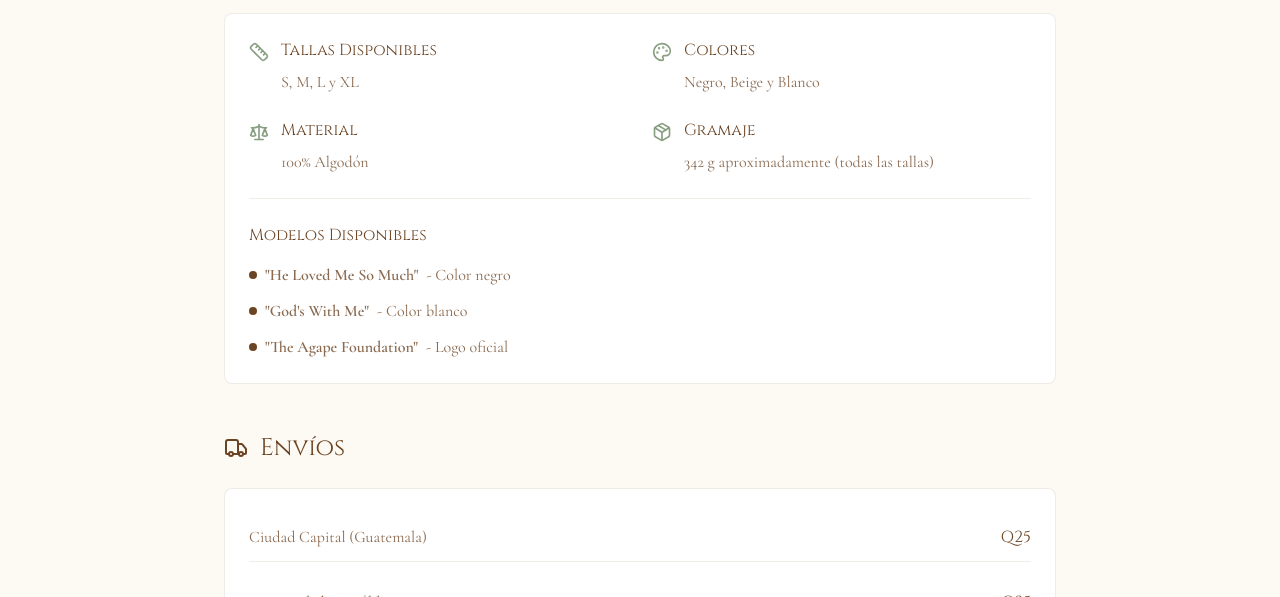
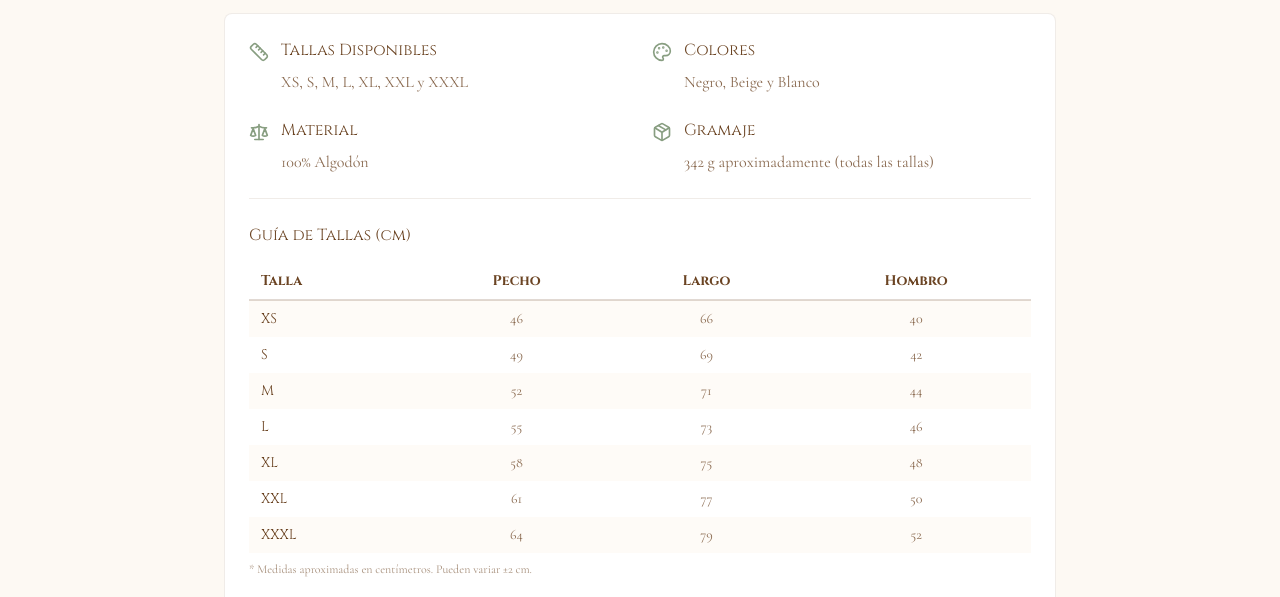
Before and after one commit to gcabrera1983/bfrezko-replica, a Next.js app: page /info in a window 1280 px wide. Shown: the part 355-952 px from the top of the page. Built offline with nearby package versions, Linux system fonts and the light colour scheme; no server answers; the database is empty.

Commit message:
feat: agregar tabla de tallas XS-XXXL con medidas en pagina info

```diff
--- a/src/app/info/page.tsx
+++ b/src/app/info/page.tsx
@@ -26,7 +26,7 @@ export default function InfoPage() {
                 <div>
                   <h3 className="font-cinzel text-[#6B4423] mb-2">Tallas Disponibles</h3>
                   <p className="font-cormorant text-[#6B4423]/80">
-                    S, M, L y XL
+                    XS, S, M, L, XL, XXL y XXXL
                   </p>
                 </div>
               </div>
@@ -60,6 +60,43 @@ export default function InfoPage() {
                   </p>
                 </div>
               </div>
+            </div>
+
+            <div className="border-t border-[#6B4423]/10 mt-6 pt-6">
+              <h3 className="font-cinzel text-[#6B4423] mb-4">Guía de Tallas (cm)</h3>
+              <div className="overflow-x-auto">
+                <table className="w-full text-sm">
+                  <thead>
+                    <tr className="border-b-2 border-[#6B4423]/20">
+                      <th className="text-left py-2 px-3 font-cinzel text-[#6B4423]">Talla</th>
+                      <th className="text-center py-2 px-3 font-cinzel text-[#6B4423]">Pecho</th>
+                      <th className="text-center py-2 px-3 font-cinzel text-[#6B4423]">Largo</th>
+                      <th className="text-center py-2 px-3 font-cinzel text-[#6B4423]">Hombro</th>
+                    </tr>
+                  </thead>
+                  <tbody className="font-cormorant text-[#6B4423]/80">
+                    {[
+                      { talla: 'XS', pecho: '46', largo: '66', hombro: '40' },
+                      { talla: 'S', pecho: '49', largo: '69', hombro: '42' },
+                      { talla: 'M', pecho: '52', largo: '71', hombro: '44' },
+                      { talla: 'L', pecho: '55', largo: '73', hombro: '46' },
+                      { talla: 'XL', pecho: '58', largo: '75', hombro: '48' },
+                      { talla: 'XXL', pecho: '61', largo: '77', hombro: '50' },
+                      { talla: 'XXXL', pecho: '64', largo: '79', hombro: '52' },
+                    ].map((row, i) => (
+                      <tr key={row.talla} className={i % 2 === 0 ? 'bg-[#F6D3B3]/10' : ''}>
+                        <td className="py-2 px-3 font-cinzel text-[#6B4423]">{row.talla}</td>
+                        <td className="text-center py-2 px-3">{row.pecho}</td>
+                        <td className="text-center py-2 px-3">{row.largo}</td>
+                        <td className="text-center py-2 px-3">{row.hombro}</td>
+                      </tr>
+                    ))}
+                  </tbody>
+                </table>
+              </div>
+              <p className="font-cormorant text-xs text-[#6B4423]/60 mt-2">
+                * Medidas aproximadas en centímetros. Pueden variar ±2 cm.
+              </p>
             </div>
 
             <div className="border-t border-[#6B4423]/10 mt-6 pt-6">
```
